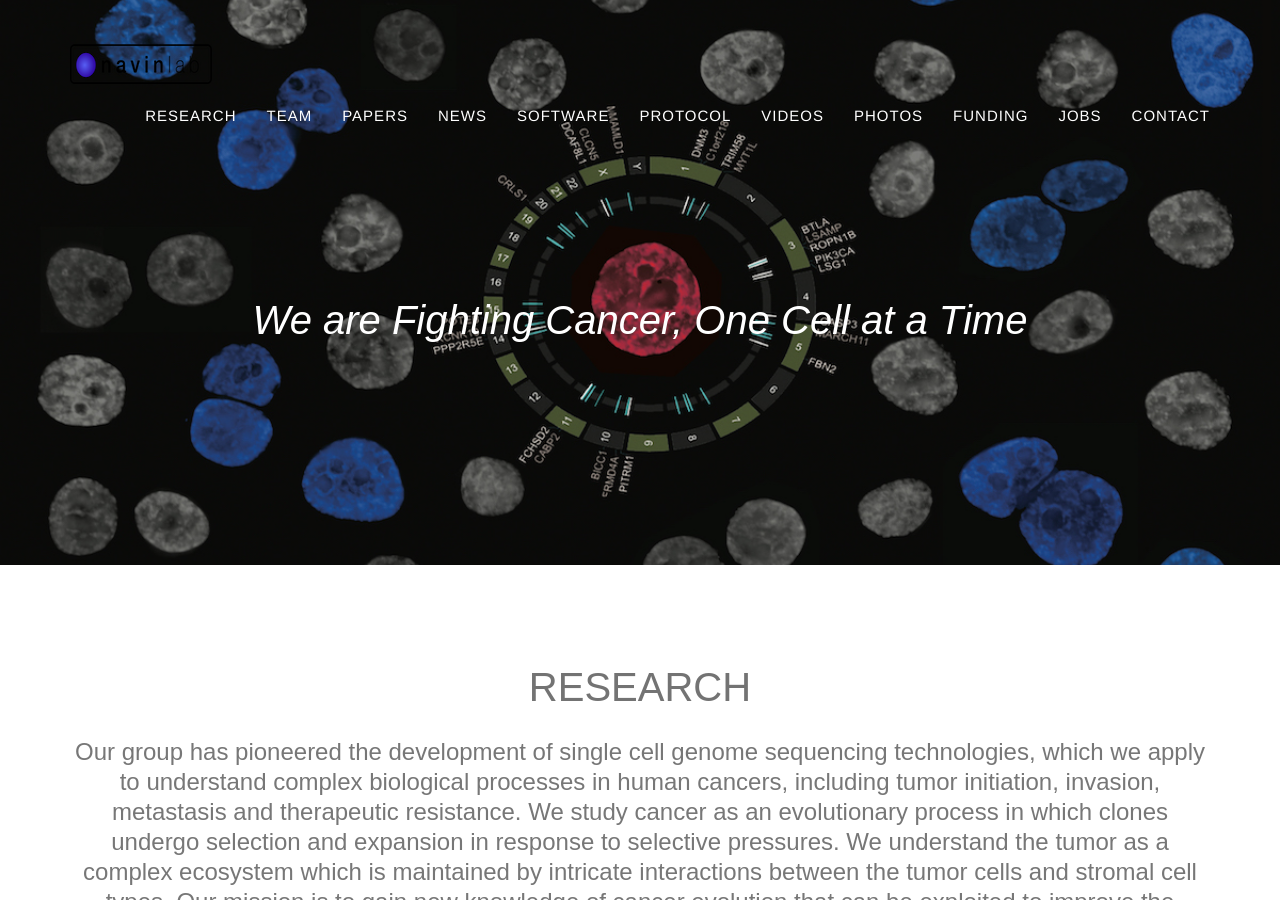
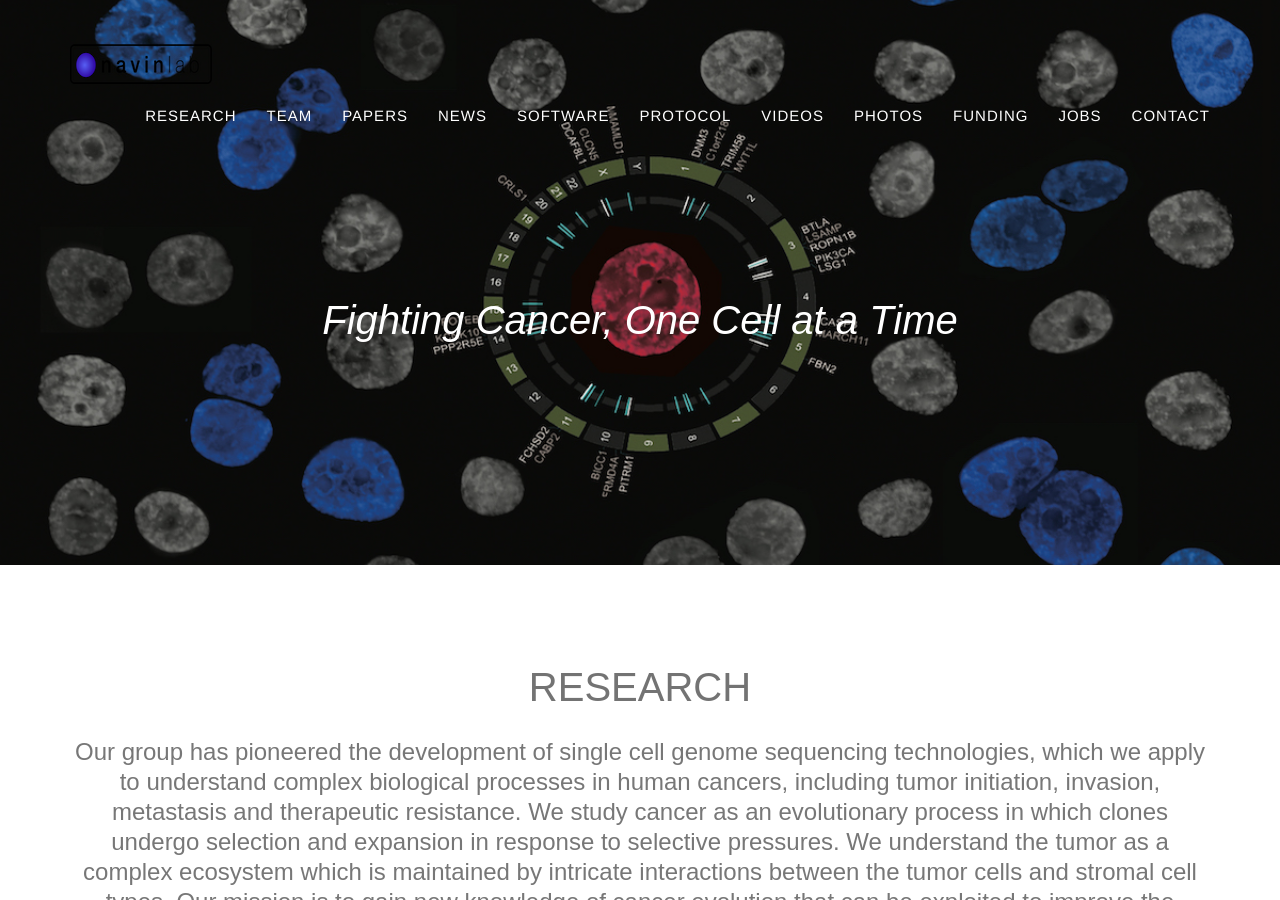
Before and after one commit to navinlabcode/navinlabcode.github.io, a Jekyll site: the page built from index.html, in a window 1280 px wide and 900 px high. Built offline with Jekyll 4.4.1, drawn with Linux system fonts in a browser that asks for light colours; some web fonts are replaced.

Commit message:
Update header.html

```diff
--- a/_includes/header.html
+++ b/_includes/header.html
@@ -65,7 +65,7 @@
     <header>
         <div class="container">
             <div class="intro-text">
-                <div class="intro-lead-in">We are Fighting Cancer, One Cell at a Time</div>
+                <div class="intro-lead-in">Fighting Cancer, One Cell at a Time</div>
             </div>
         </div>
     </header>
```
